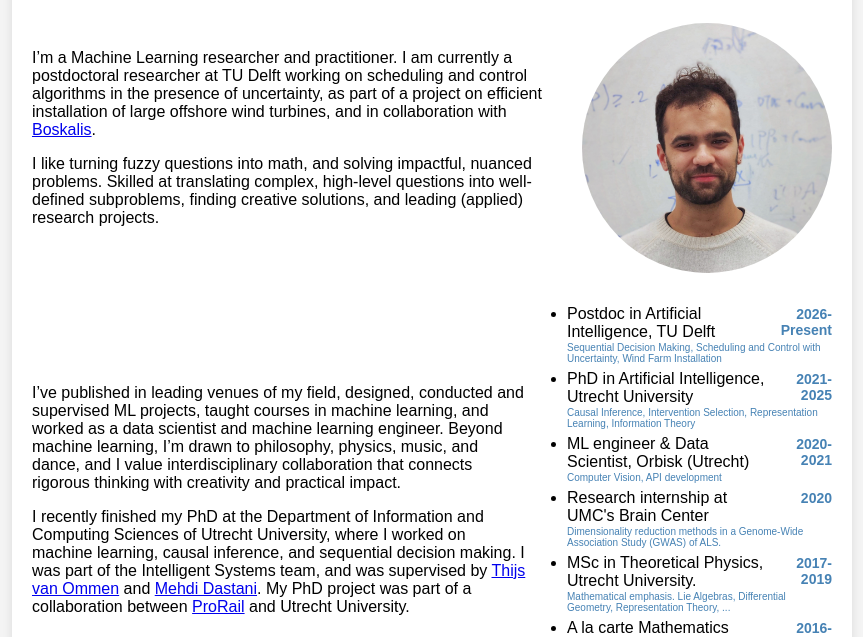
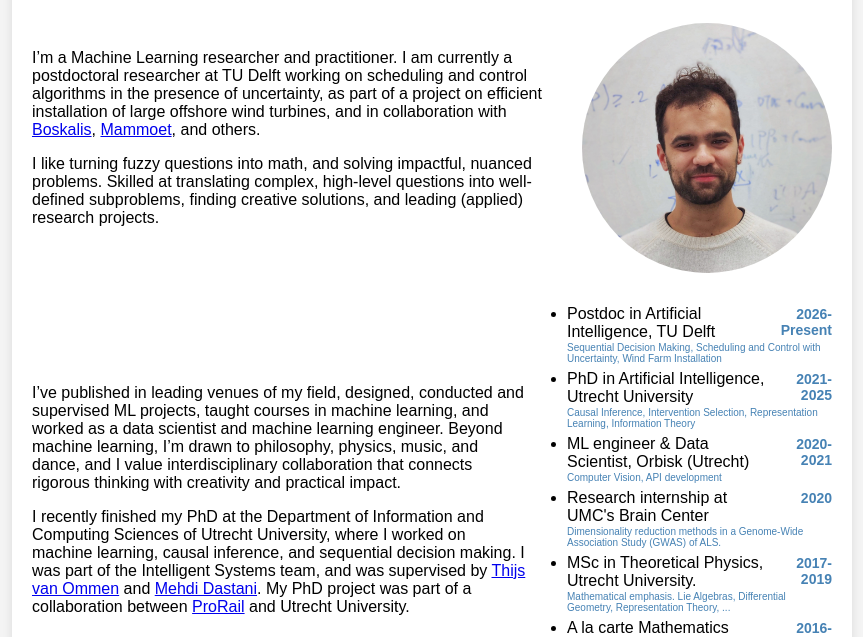
Before and after one commit to francisco-simoes/francisco-simoes.github.io, a plain HTML site: page index.html in a window 1280 px wide. Shown: the part 150-787 px from the top of the page, without its empty margins (208-1071 px from the left). Drawn offline with Linux system fonts and the light colour scheme.

Commit message:
added mammoet

```diff
--- a/index.html
+++ b/index.html
@@ -208,7 +208,7 @@
         <div class="about vert-centered">
             <div>
                 <p>
-                I’m a Machine Learning researcher and practitioner. I am currently a postdoctoral researcher at TU Delft working on scheduling and control algorithms in the presence of uncertainty, as part of a project on efficient installation of large offshore wind turbines, and in collaboration with <a href="https://boskalis.com/nl">Boskalis</a>.
+                I’m a Machine Learning researcher and practitioner. I am currently a postdoctoral researcher at TU Delft working on scheduling and control algorithms in the presence of uncertainty, as part of a project on efficient installation of large offshore wind turbines, and in collaboration with <a href="https://boskalis.com/nl">Boskalis</a>, <a href="https://mammoet.com">Mammoet</a>, and others.
                 </p>
                 <p>
                 I like turning fuzzy questions into math, and solving impactful, nuanced problems. Skilled at translating complex, high-level questions into well-defined subproblems, finding creative solutions, and leading (applied) research projects.
```
